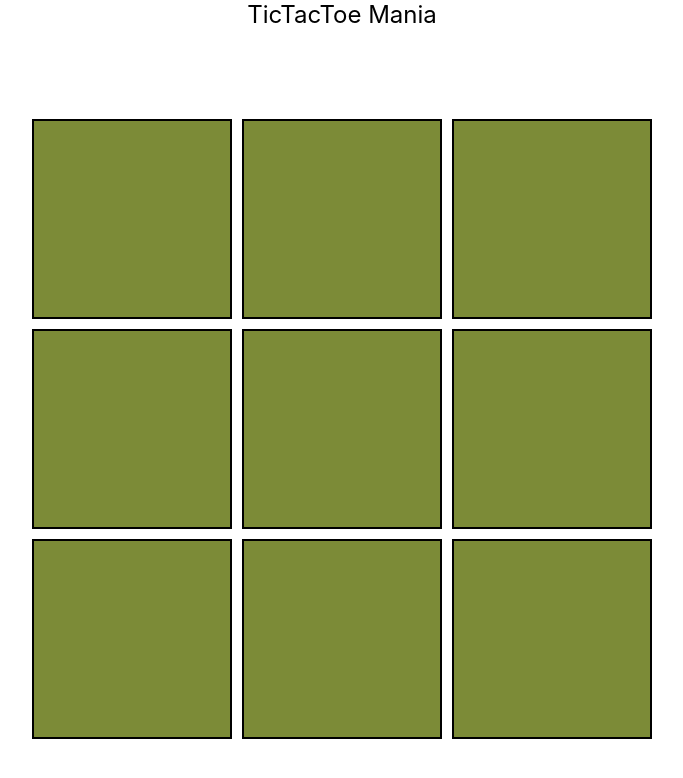
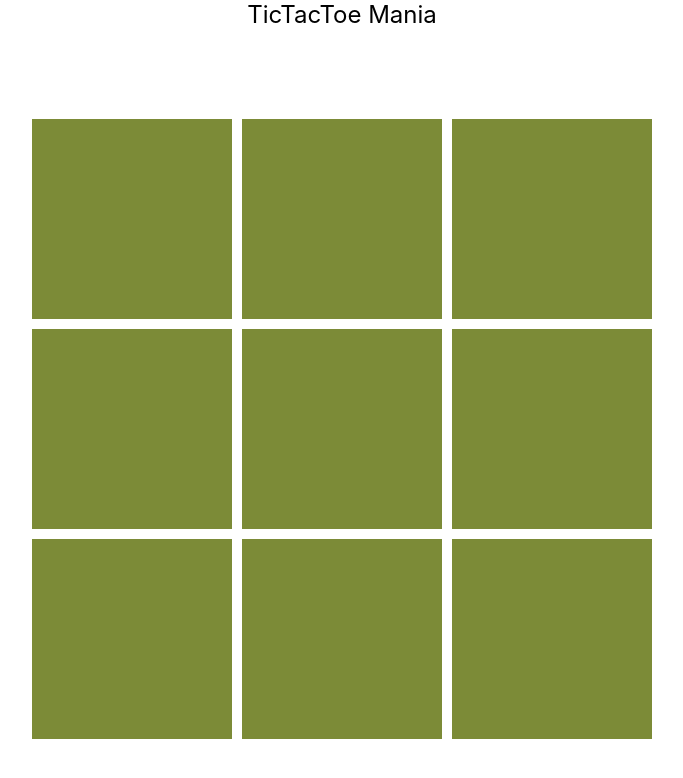
Before and after one commit to aisha-gregg/tic-tac-toe, a React (Create React App) app: page / in a window 1280 px wide. Shown: the top 778 px of the page, without its empty margins (298-981 px from the left). Built offline with nearby package versions, Linux system fonts and the light colour scheme.

Commit message:
Add winner message

```diff
--- a/src/Components/Boxes/Boxes.jsx
+++ b/src/Components/Boxes/Boxes.jsx
@@ -17,12 +17,6 @@ export function Boxes() {
     null,
     null,
   ]);
-
-  useEffect(() => {
-    if (isThereAWinner()) {
-      console.log("Winner");
-    }
-  }, [board]);
 
   function play(index) {
     if (board[index] !== null || isThereAWinner()) {
@@ -73,9 +67,12 @@ export function Boxes() {
     return false;
   }
 
+  const lastPlayer = currentPlayer === "X" ? "O" : "X";
+
   return (
     <>
       <div className={cx("title")}>TicTacToe Mania </div>
+      {isThereAWinner() && <div>Player {lastPlayer} won</div>}
 
       <div className={styles.border}>
         <div className={styles.grid}>
--- a/src/Components/Boxes/boxes.module.css
+++ b/src/Components/Boxes/boxes.module.css
@@ -16,7 +16,12 @@
   grid-template-columns: repeat(3, 200px);
   grid-template-rows: repeat(3, 200px);
 }
+
 .box {
-  border: 2px solid black;
   background-color: rgb(124, 139, 55);
+  display: flex;
+  justify-content: center;
+  align-items: center;
+  color: white;
+  font-size: 50px;
 }
```
